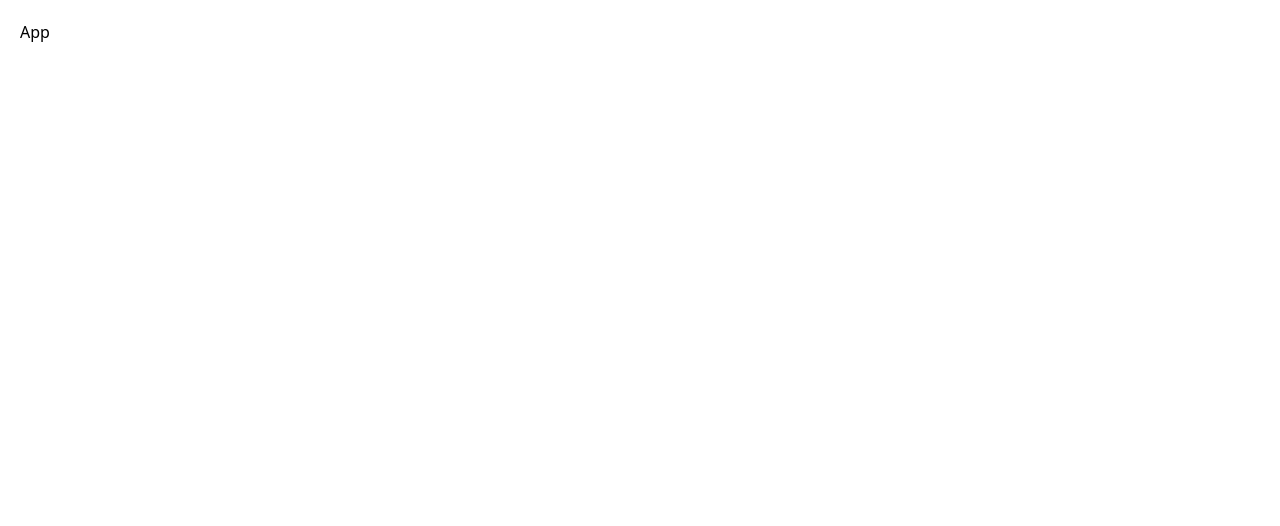
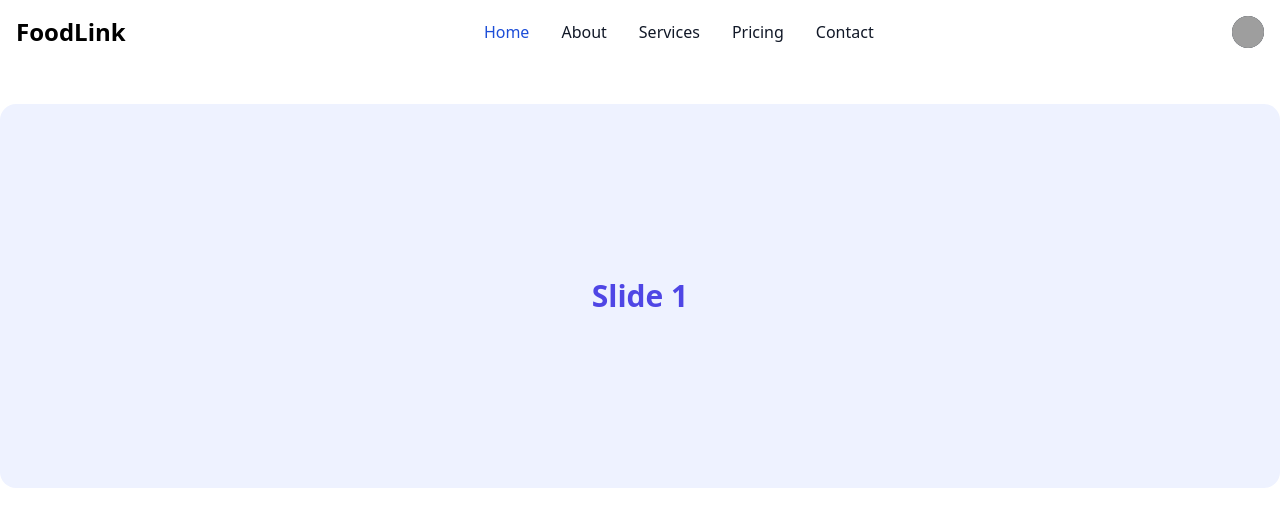
Before and after one commit to ZanHubX/FoodLink, a React (Vite) app: page / in a window 1280 px wide. Shown: the top 526 px of the page. Built offline with nearby package versions, Linux system fonts and the light colour scheme; grey boxes are pictures that could not be loaded.

Commit message:
last commit

```diff
--- a/package.json
+++ b/package.json
@@ -10,8 +10,11 @@
     "preview": "vite preview"
   },
   "dependencies": {
+    "@material-tailwind/react": "^2.1.10",
     "react": "^18.3.1",
-    "react-dom": "^18.3.1"
+    "react-dom": "^18.3.1",
+    "react-router-dom": "^6.26.2",
+    "swiper": "^11.1.12"
   },
   "devDependencies": {
     "@eslint/js": "^9.9.0",
--- a/src/App.jsx
+++ b/src/App.jsx
@@ -1,8 +1,14 @@
 import React from 'react'
+
+import Navbar from './components/Home/NavBar'
+import Slider from './components/Home/Slider'
 
 const App = () => {
   return (
-    <div className='p-5'>App</div>
+    <div>
+      <Navbar/>
+      <Slider/>
+    </div>
   )
 }
 
--- /dev/null
+++ b/src/components/Home/Navbar.jsx
@@ -0,0 +1,162 @@
+import React, { useState } from "react";
+
+const Navbar = () => {
+  // State to handle dropdown visibility
+  const [isDropdownOpen, setIsDropdownOpen] = useState(false);
+
+  // Toggle dropdown visibility
+  const toggleDropdown = () => {
+    setIsDropdownOpen(!isDropdownOpen);
+  };
+
+  return (
+    <nav className="bg-white border-gray-200 dark:bg-gray-900">
+      <div className="max-w-screen-xl flex flex-wrap items-center justify-between mx-auto p-4">
+        <a href="" className="flex items-center space-x-3 rtl:space-x-reverse">
+          <span className="self-center text-2xl font-semibold whitespace-nowrap dark:text-white">
+            FoodLink
+          </span>
+        </a>
+        <div className="flex items-center md:order-2 space-x-3 md:space-x-0 rtl:space-x-reverse">
+          <button
+            type="button"
+            onClick={toggleDropdown} // Toggle the dropdown on click
+            className="flex text-sm bg-gray-800 rounded-full md:me-0 focus:ring-4 focus:ring-gray-300 dark:focus:ring-gray-600"
+            id="user-menu-button"
+            aria-expanded={isDropdownOpen}
+            aria-haspopup="true"
+          >
+            <span className="sr-only">Open user menu</span>
+            <img
+              className="w-8 h-8 rounded-full"
+              src="/docs/images/people/profile-picture-3.jpg"
+              alt="user photo"
+            />
+          </button>
+          {/* Dropdown menu */}
+          {isDropdownOpen && ( // Show dropdown only if isDropdownOpen is true
+            <div
+              className="z-50 my-4 text-base list-none bg-white divide-y divide-gray-100 rounded-lg shadow dark:bg-gray-700 dark:divide-gray-600"
+              id="user-dropdown"
+            >
+              <div className="px-4 py-3">
+                <span className="block text-sm text-gray-900 dark:text-white">
+                  Bonnie Green
+                </span>
+                <span className="block text-sm text-gray-500 truncate dark:text-gray-400">
+                  name@flowbite.com
+                </span>
+              </div>
+              <ul className="py-2" aria-labelledby="user-menu-button">
+                <li>
+                  <a
+                    href="#"
+                    className="block px-4 py-2 text-sm text-gray-700 hover:bg-gray-100 dark:hover:bg-gray-600 dark:text-gray-200 dark:hover:text-white"
+                  >
+                    Dashboard
+                  </a>
+                </li>
+                <li>
+                  <a
+                    href="#"
+                    className="block px-4 py-2 text-sm text-gray-700 hover:bg-gray-100 dark:hover:bg-gray-600 dark:text-gray-200 dark:hover:text-white"
+                  >
+                    Settings
+                  </a>
+                </li>
+                <li>
+                  <a
+                    href="#"
+                    className="block px-4 py-2 text-sm text-gray-700 hover:bg-gray-100 dark:hover:bg-gray-600 dark:text-gray-200 dark:hover:text-white"
+                  >
+                    Earnings
+                  </a>
+                </li>
+                <li>
+                  <a
+                    href="#"
+                    className="block px-4 py-2 text-sm text-gray-700 hover:bg-gray-100 dark:hover:bg-gray-600 dark:text-gray-200 dark:hover:text-white"
+                  >
+                    Sign out
+                  </a>
+                </li>
+              </ul>
+            </div>
+          )}
+          <button
+            data-collapse-toggle="navbar-user"
+            type="button"
+            className="inline-flex items-center p-2 w-10 h-10 justify-center text-sm text-gray-500 rounded-lg md:hidden hover:bg-gray-100 focus:outline-none focus:ring-2 focus:ring-gray-200 dark:text-gray-400 dark:hover:bg-gray-700 dark:focus:ring-gray-600"
+            aria-controls="navbar-user"
+            aria-expanded="false"
+          >
+            <span className="sr-only">Open main menu</span>
+            <svg
+              className="w-5 h-5"
+              xmlns="http://www.w3.org/2000/svg"
+              fill="none"
+              viewBox="0 0 17 14"
+            >
+              <path
+                stroke="currentColor"
+                stroke-linecap="round"
+                stroke-linejoin="round"
+                stroke-width="2"
+                d="M1 1h15M1 7h15M1 13h15"
+              />
+            </svg>
+          </button>
+        </div>
+        <div
+          className="items-center justify-between hidden w-full md:flex md:w-auto md:order-1"
+          id="navbar-user"
+        >
+          <ul className="flex flex-col font-medium p-4 md:p-0 mt-4 border border-gray-100 rounded-lg bg-gray-50 md:space-x-8 rtl:space-x-reverse md:flex-row md:mt-0 md:border-0 md:bg-white dark:bg-gray-800 md:dark:bg-gray-900 dark:border-gray-700">
+            <li>
+              <a
+                href="#"
+                className="block py-2 px-3 text-white bg-blue-700 rounded md:bg-transparent md:text-blue-700 md:p-0 md:dark:text-blue-500"
+              >
+                Home
+              </a>
+            </li>
+            <li>
+              <a
+                href="#"
+                className="block py-2 px-3 text-gray-900 rounded hover:bg-gray-100 md:hover:bg-transparent md:hover:text-blue-700 md:p-0 dark:text-white md:dark:hover:text-blue-500 dark:hover:bg-gray-700 dark:hover:text-white md:dark:hover:bg-transparent dark:border-gray-700"
+              >
+                About
+              </a>
+            </li>
+            <li>
+              <a
+                href="#"
+                className="block py-2 px-3 text-gray-900 rounded hover:bg-gray-100 md:hover:bg-transparent md:hover:text-blue-700 md:p-0 dark:text-white md:dark:hover:text-blue-500 dark:hover:bg-gray-700 dark:hover:text-white md:dark:hover:bg-transparent dark:border-gray-700"
+              >
+                Services
+              </a>
+            </li>
+            <li>
+              <a
+                href="#"
+                className="block py-2 px-3 text-gray-900 rounded hover:bg-gray-100 md:hover:bg-transparent md:hover:text-blue-700 md:p-0 dark:text-white md:dark:hover:text-blue-500 dark:hover:bg-gray-700 dark:hover:text-white md:dark:hover:bg-transparent dark:border-gray-700"
+              >
+                Pricing
+              </a>
+            </li>
+            <li>
+              <a
+                href="#"
+                className="block py-2 px-3 text-gray-900 rounded hover:bg-gray-100 md:hover:bg-transparent md:hover:text-blue-700 md:p-0 dark:text-white md:dark:hover:text-blue-500 dark:hover:bg-gray-700 dark:hover:text-white md:dark:hover:bg-transparent dark:border-gray-700"
+              >
+                Contact
+              </a>
+            </li>
+          </ul>
+        </div>
+      </div>
+    </nav>
+  );
+};
+
+export default Navbar;
--- /dev/null
+++ b/src/components/Home/Slider.jsx
@@ -0,0 +1,56 @@
+import React, { useEffect } from "react";
+import Swiper from "swiper";
+import "swiper/css";
+import "swiper/css/pagination";
+import "./slider.css";
+
+const Slider = () => {
+  useEffect(() => {
+    new Swiper(".progress-slide-carousel", {
+      loop: true,
+      autoplay: {
+        delay: 1200,
+        disableOnInteraction: false,
+      },
+      pagination: {
+        el: ".progress-slide-carousel .swiper-pagination",
+        type: "progressbar",
+      },
+    });
+  }, []);
+
+  return (
+    <div>
+      <div className="w-full relative mt-10">
+        <div className="swiper progress-slide-carousel swiper-container relative">
+          <div className="swiper-wrapper">
+            <div className="swiper-slide">
+              <div className="bg-indigo-50 rounded-2xl h-96 flex justify-center items-center">
+                <span className="text-3xl font-semibold text-indigo-600">
+                  Slide 1
+                </span>
+              </div>
+            </div>
+            <div className="swiper-slide">
+              <div className="bg-indigo-50 rounded-2xl h-96 flex justify-center items-center">
+                <span className="text-3xl font-semibold text-indigo-600">
+                  Slide 2
+                </span>
+              </div>
+            </div>
+            <div className="swiper-slide">
+              <div className="bg-indigo-50 rounded-2xl h-96 flex justify-center items-center">
+                <span className="text-3xl font-semibold text-indigo-600">
+                  Slide 3
+                </span>
+              </div>
+            </div>
+          </div>
+          <div className="swiper-pagination !bottom-2 !top-auto !w-80 right-0 mx-auto bg-gray-100"></div>
+        </div>
+      </div>
+    </div>
+  );
+};
+
+export default Slider;
--- /dev/null
+++ b/src/components/Home/slider.css
@@ -0,0 +1,11 @@
+ .swiper-wrapper {
+      width: 100%;
+      height: max-content !important;
+      padding-bottom: 64px !important;
+      -webkit-transition-timing-function: linear !important;
+      transition-timing-function: linear !important;
+      position: relative;
+      }
+      .swiper-pagination-progressbar .swiper-pagination-progressbar-fill {
+      background: #4F46E5 !important;
+      }
```
Also changed, not shown: 1 other file (tests, documents, lock files or other folders).
